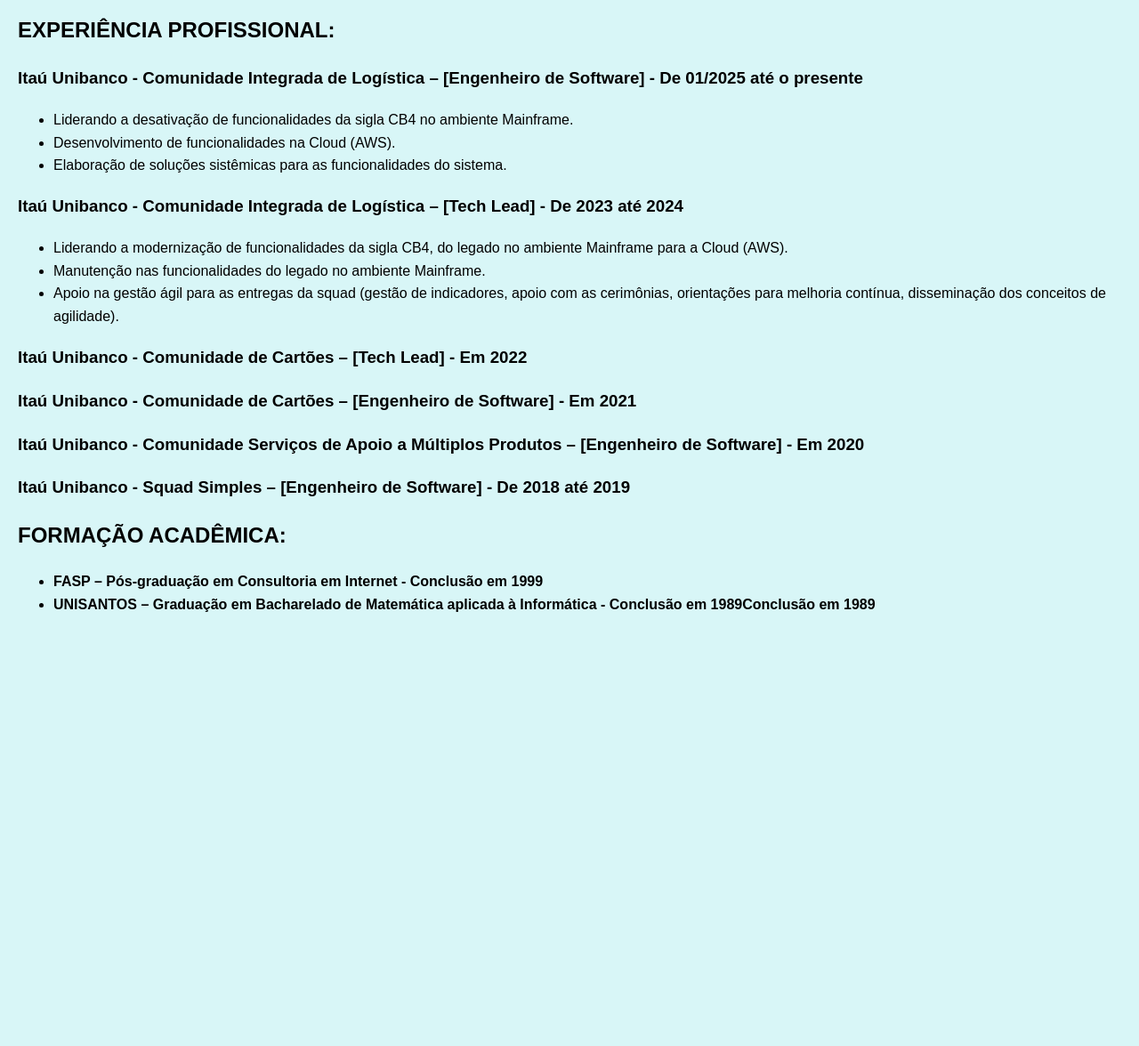
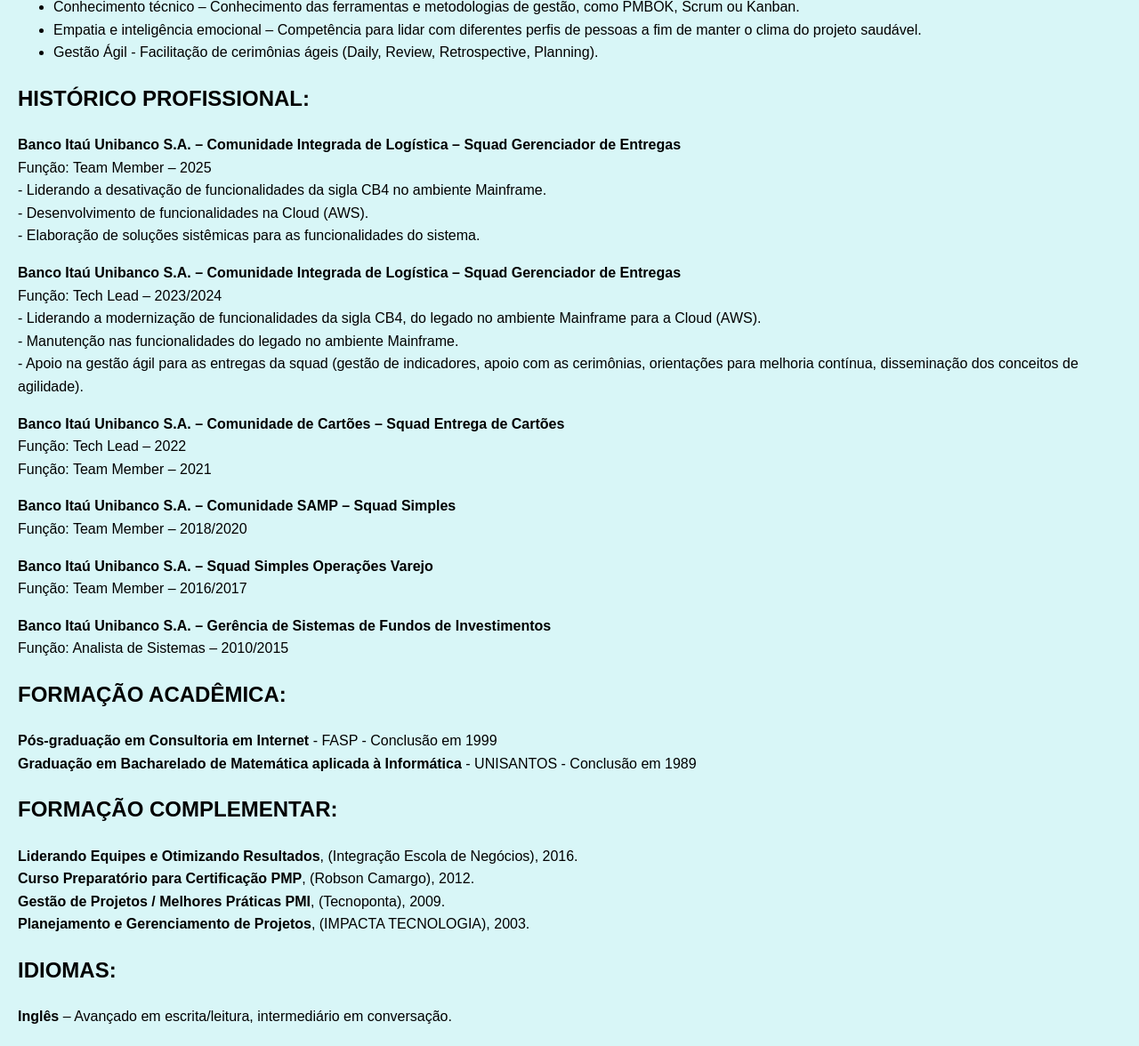
Before and after one commit to bobkmacedo/bobkmacedo.github.io, a plain HTML site: page index.html in a window 1280 px wide. Shown: the part 983-2159 px from the top of the page at 89% size. Before the commit the page ends 1695 px from the top, so only its background shows below. Drawn offline with Linux system fonts and the light colour scheme.

Commit message:
Update index.html versao 10 complementar e idioma

```diff
--- a/index.html
+++ b/index.html
@@ -39,9 +39,10 @@
 	<td><img src="Roberto Kanashiro de Macedo_redonda.png" alt="Roberto Kanashiro de Macedo"></td>
 	<td>
 		<h1>ROBERTO KANASHIRO DE MACEDO</h1><br>
-		<b>Telefone: (13) 9-9644-6450</b><br>
-		<b>E-mail pessoal: bobkmacedo@gmail.com</b><br>
-		<b>E-mail corporativo: roberto.macedo@itau-unibanco.com.br</b><br>
+		<b>Funcional:</b> 007016215<br>
+		<b>E-mail corporativo:</b> roberto.macedo@itau-unibanco.com.br<br>
+		<b>E-mail pessoal:</b> bobkmacedo@gmail.com<br>
+		<b>Telefone:</b> (13) 9-9644-6450<br>
 	</td>
     </tr>
   </table>
@@ -55,6 +56,7 @@
 		<li>Destaco o projeto recente, em 2024, para implementarmos a entrega de bobinas para clientes da Rede, desde a definição do escopo, análise das entregas e suas atividades/histórias, análise de riscos, acompanhamento do projeto, e toda a comunicação necessária para alinhamento entre os envolvidos.</li>
 		<li>Eu possuo experiência em gestão de projetos tradicionais e ágeis, com certificações PMP (Project Management Professional) e PSM I (Professional Scrum Master I).</li>
 		<li>Foco em planejamento estratégico, com definição de escopo, objetivos e atividades de entregas do projeto, Identificação e alinhamento com stakeholders, controle de cronograma e riscos, e comunicação eficaz com todos os envolvidos. Atuação para remoção de impedimentos, e mitigação de ameaças ao projeto. Acompanhamento e revisão constante do roadmap a fim de atingir os objetivos.</li>
+		<li>Eu tenho experiência em acompanhamento dos indicadores de eficiência e produtividade da equipe, planos de ação para evolução do desempenho, gestão de custos, gestão da capacidade (recursos), execução das cerimônias ágeis, elaboração de DOR, DOD, Critérios de Aceite, Roadmaps de entregas, histórias INVEST, quebra de histórias e features, envolvimento de trabalhos com outras squads/equipes, planejamento / priorização de backlog, comunicação entre os envolvidos.</li>
 	</ul>
 	<h2> CERTIFICAÇÕES:</h2>
 	<ul>
@@ -75,35 +77,45 @@
 		<li>Gestão Ágil - Facilitação de cerimônias ágeis (Daily, Review, Retrospective, Planning).</li>
 	</ul>
 
-	<h2> EXPERIÊNCIA PROFISSIONAL:</h2>
-		<h3>Itaú Unibanco - Comunidade Integrada de Logística – [Engenheiro de Software] - De 01/2025 até o presente</h3>
-		<ul>
-			<li>Liderando a desativação de funcionalidades da sigla CB4 no ambiente Mainframe.</li>
-			<li>Desenvolvimento de funcionalidades na Cloud (AWS).</li>
-			<li>Elaboração de soluções sistêmicas para as funcionalidades do sistema.</li>
-		</ul>
+	<h2> HISTÓRICO PROFISSIONAL:</h2>
+		<b>Banco Itaú Unibanco S.A. – Comunidade Integrada de Logística – Squad Gerenciador de Entregas</b><br>
+		Função: Team Member – 2025<br>
+		- Liderando a desativação de funcionalidades da sigla CB4 no ambiente Mainframe.<br>
+		- Desenvolvimento de funcionalidades na Cloud (AWS).<br>
+		- Elaboração de soluções sistêmicas para as funcionalidades do sistema.<p>
 
-		<h3>Itaú Unibanco - Comunidade Integrada de Logística – [Tech Lead] - De 2023 até 2024</h3>
-		<ul>
-			<li>Liderando a modernização de funcionalidades da sigla CB4, do legado no ambiente Mainframe para a Cloud (AWS).</li>
-			<li>Manutenção nas funcionalidades do legado no ambiente Mainframe.</li>
-			<li>Apoio na gestão ágil para as entregas da squad (gestão de indicadores, apoio com as cerimônias, orientações para melhoria contínua, disseminação dos conceitos de agilidade).</li>
-		</ul>
+		<b>Banco Itaú Unibanco S.A. – Comunidade Integrada de Logística – Squad Gerenciador de Entregas</b><br>
+		Função: Tech Lead – 2023/2024<br>
+		- Liderando a modernização de funcionalidades da sigla CB4, do legado no ambiente Mainframe para a Cloud (AWS).<br>
+		- Manutenção nas funcionalidades do legado no ambiente Mainframe.<br>
+		- Apoio na gestão ágil para as entregas da squad (gestão de indicadores, apoio com as cerimônias, orientações para melhoria contínua, disseminação dos conceitos de agilidade).<p>
 
-		<h3>Itaú Unibanco - Comunidade de Cartões – [Tech Lead] - Em 2022</h3>
+		<b>Banco Itaú Unibanco S.A. – Comunidade de Cartões – Squad Entrega de Cartões</b><br>
+		Função: Tech Lead – 2022<br>
+		Função: Team Member – 2021<p>
 
-		<h3>Itaú Unibanco - Comunidade de Cartões – [Engenheiro de Software] - Em 2021</h3>
+		<b>Banco Itaú Unibanco S.A. – Comunidade SAMP – Squad Simples</b><br>
+		Função: Team Member – 2018/2020<p>
 
-		<h3>Itaú Unibanco - Comunidade Serviços de Apoio a Múltiplos Produtos – [Engenheiro de Software] - Em 2020</h3>
+		<b>Banco Itaú Unibanco S.A. – Squad Simples Operações Varejo</b><br>
+		Função: Team Member – 2016/2017<p>
 
-		<h3>Itaú Unibanco - Squad Simples – [Engenheiro de Software] - De 2018 até 2019</h3>
-
+		<b>Banco Itaú Unibanco S.A. – Gerência de Sistemas de Fundos de Investimentos</b><br>
+		Função: Analista de Sistemas – 2010/2015<p>
 
 	<h2> FORMAÇÃO ACADÊMICA:</h2>
-	<ul>
-		<li><b>FASP – Pós-graduação em Consultoria em Internet - Conclusão em 1999</b></li>
-		<li><b>UNISANTOS – Graduação em Bacharelado de Matemática aplicada à Informática - Conclusão em 1989Conclusão em 1989</b></li>
-	</ul>
+	<b>Pós-graduação em Consultoria em Internet</b> - FASP - Conclusão em 1999</b><br>
+	<b>Graduação em Bacharelado de Matemática aplicada à Informática</b> - UNISANTOS - Conclusão em 1989<p>
+
+	<h2> FORMAÇÃO COMPLEMENTAR:</h2>
+		<b>Liderando Equipes e Otimizando Resultados</b>, (Integração Escola de Negócios), 2016.<br>
+		<b>Curso Preparatório para Certificação PMP</b>, (Robson Camargo), 2012.<br>
+		<b>Gestão de Projetos / Melhores Práticas PMI</b>, (Tecnoponta), 2009.<br>
+		<b>Planejamento e Gerenciamento de Projetos</b>, (IMPACTA TECNOLOGIA), 2003.<br>
+
+	<h2> IDIOMAS:</h2>
+		<b>Inglês</b> – Avançado em escrita/leitura, intermediário em conversação.<br>
+
 
 </div>
 
```
